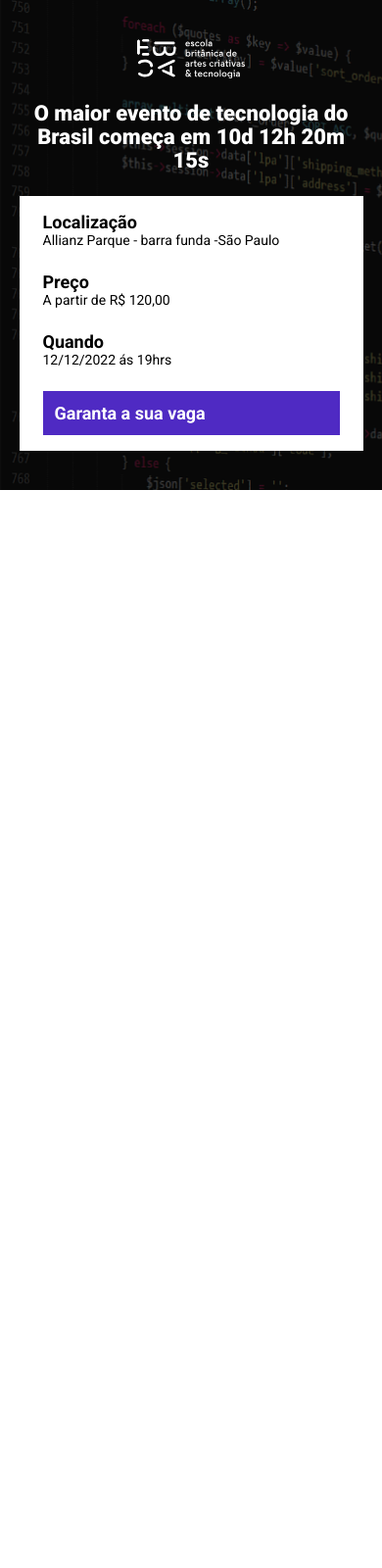
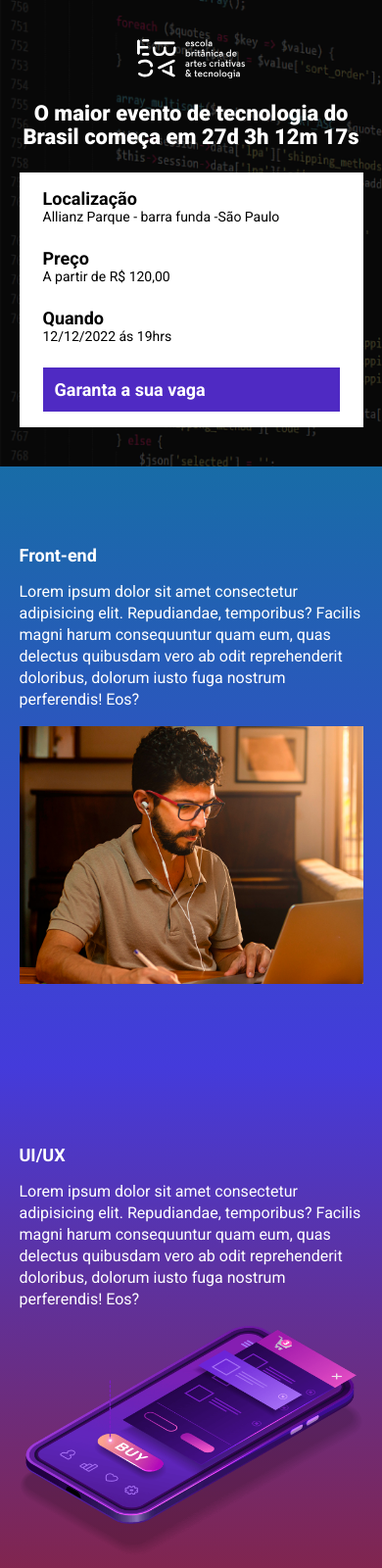
Before and after one commit to eriicdev/ebac_tech_talks, a website built with Parcel: page src/index.html in a window 390 px wide. Shown: the top 1600 px of the page at 98% size. Before the commit the page ends 844 px from the top, so only its background shows below. Built offline with nearby package versions, Linux system fonts and the light colour scheme.

Commit message:
commit final

```diff
--- a/src/index.html
+++ b/src/index.html
@@ -8,13 +8,14 @@
     <link rel="preconnect" href="https://fonts.gstatic.com" crossorigin>
     <link href="https://fonts.googleapis.com/css2?family=Roboto:ital,wght@0,100;0,300;0,400;0,500;0,700;0,900;1,100;1,300;1,400;1,500;1,700;1,900&display=swap" rel="stylesheet">
     <link rel="stylesheet" href="styles/main.scss">
+    <link rel="stylesheet" href="https://unpkg.com/aos@next/dist/aos.css" />
 </head>
 <body>
     <header class="hero">
         <div class="container">
             <img class="hero__logo" src="images/ebac_logo.svg" alt="EBAC">
             <p class="hero__text">
-                O maior evento de tecnologia do Brasil começa em 10d 12h 20m 15s
+                O maior evento de tecnologia do Brasil começa em <span id="contador"></span>
             </p>
             <div class="infos-bar">
                 <ul class="infos-bar__infos">
@@ -38,6 +39,55 @@
         </div>
     </header>
 
+    <section class="event event--fronted">
+        <div class="container"  data-aos="fade-right">
+            <div class="event__detail">
+                <h2 class="event__detail__title">Front-end</h2>
+                <p class="event__detail__description">
+                    Lorem ipsum dolor sit amet consectetur adipisicing elit. Repudiandae, temporibus? Facilis magni harum consequuntur quam eum, quas delectus quibusdam vero ab odit reprehenderit doloribus, dolorum iusto fuga nostrum perferendis! Eos?
+                </p>
+            </div>
+            <img class="event__image" src="images/frontend.png" alt="Front-end">
+        </div>
+    </section>
+
+    <section class="event event--ux-ui  event--image-left">
+        <div class="container" data-aos="fade-left">
+            <div class="event__detail">
+                <h2 class="event__detail__title">UI/UX</h2>
+                <p class="event__detail__description">
+                    Lorem ipsum dolor sit amet consectetur adipisicing elit. Repudiandae, temporibus? Facilis magni harum consequuntur quam eum, quas delectus quibusdam vero ab odit reprehenderit doloribus, dolorum iusto fuga nostrum perferendis! Eos?
+                </p>
+            </div>
+            <img class="event__image" src="images/ui-ux.png" alt="UX/UI">
+        </div>
+    </section>
+
+    <section class="event event--data-science">
+        <div class="container" data-aos="fade-right">
+            <div class="event__detail">
+                <h2 class="event__detail__title">Data Science</h2>
+                <p class="event__detail__description">
+                    Lorem ipsum dolor sit amet consectetur adipisicing elit. Repudiandae, temporibus? Facilis magni harum consequuntur quam eum, quas delectus quibusdam vero ab odit reprehenderit doloribus, dolorum iusto fuga nostrum perferendis! Eos?
+                </p>
+            </div>
+            <img class="event__image" src="images/data.png" alt="Data-science">
+        </div>
+    </section>
+
+    <section class="event event--backend event--image-left">
+        <div class="container" data-aos="fade-left">
+            <div class="event__detail">
+                <h2 class="event__detail__title">Back-end</h2>
+                <p class="event__detail__description">
+                    Lorem ipsum dolor sit amet consectetur adipisicing elit. Repudiandae, temporibus? Facilis magni harum consequuntur quam eum, quas delectus quibusdam vero ab odit reprehenderit doloribus, dolorum iusto fuga nostrum perferendis! Eos?
+                </p>
+            </div>
+            <img class="event__image" src="images/backend.png" alt="back-end">
+        </div>
+    </section>
+
+    <script src="https://unpkg.com/aos@next/dist/aos.js"></script>
     <script src="scripts/main.js"></script>
 </body>
 </html>
--- a/src/scripts/main.js
+++ b/src/scripts/main.js
@@ -1 +1,27 @@
-console.log("olá mundo");
+AOS.init();
+
+const dataDoEvento = new Date('Dec 15, 2024 19:00:00');
+const timeStampDoEvento = dataDoEvento.getTime();
+
+const contaAsHoras = setInterval(function(){
+    const agora = new Date();
+    const timeStampAtual = agora.getTime();
+
+    const distanciaAteoEvento = timeStampDoEvento - timeStampAtual;
+
+    const diaEmMs = 1000 * 60 * 60 * 24;
+    const horaEmMs = 1000 * 60 * 60;
+    const minutoEmMs = 1000 * 60;
+
+    const diasAteoEvento = Math.floor(distanciaAteoEvento / diaEmMs);
+    const horasAteoEvento = Math.floor((distanciaAteoEvento % diaEmMs) / horaEmMs);
+    const minutosAteoEvento = Math.floor((distanciaAteoEvento % horaEmMs) / minutoEmMs);
+    const segundosAteoEvento = Math.floor((distanciaAteoEvento % minutoEmMs) / 1000);
+
+    document.getElementById('contador').innerHTML = ` ${diasAteoEvento}d ${horasAteoEvento}h ${minutosAteoEvento}m ${segundosAteoEvento}s`;
+
+    if (distanciaAteoEvento < 0) {
+        clearInterval(contaAsHoras);
+        document.getElementById('contador').innerHTML = 'Vadas expiradas!'
+    }
+},1000)
--- /dev/null
+++ b/src/styles/_event.scss
@@ -0,0 +1,64 @@
+@use 'variables';
+
+.event {
+    padding: 80px 0;
+
+    &--fronted{
+        background-image:linear-gradient(variables.$blue1, variables.$blue2); //na frente das cores é recomendado por a direção do gradiente, quando não colocamos igual eu fiz, ele fica aplicado na vertical.
+    }
+
+    &--ux-ui{
+        background-image:linear-gradient(variables.$blue2, variables.$pink);
+    }
+
+    &--data-science{
+        background-image:linear-gradient(variables.$pink, variables.$yellow);
+    }
+
+    &--backend{
+        background-image:linear-gradient(variables.$yellow, variables.$pink);
+    }
+
+    &--image-left{
+        .container{
+            flex-direction: row-reverse;  //usando isso para aplicarms apenas nas sections que quisermos em que a img vá na frente do texto, estamos invertendo a linha
+        }
+    }
+
+    .container{
+        display: flex;
+        gap: 40px;
+    }
+
+    &__image{
+        max-width: 360px;
+    }
+
+    &__detail{
+        &__title{
+            font-size: 18px;
+            font-weight: bold;
+            margin-bottom: 16px;
+        }
+
+        &__description{
+            font-size: 16px;
+            line-height: 22px;
+        }
+    }
+
+    @media (max-width: 640px) {
+        .container{
+            display: block;
+        }
+
+        &__image {
+            width: 100%;
+        }
+
+        &__detail{
+            margin-right: 0;
+            margin-bottom: 16px;
+        }
+    }
+}
--- a/src/styles/_hero.scss
+++ b/src/styles/_hero.scss
@@ -1,3 +1,5 @@
+@use 'variables';
+
 .hero{
     padding-top: 64px;
     padding-bottom: 100px;
@@ -16,7 +18,7 @@
         left: 0;
         width: 100%;//criando um elemento por cima da imagem para diminuir a opacidade da imagem de fundo.
         height: 100%;
-        background-color: #000;
+        background-color: variables.$seondaryTextColor;
         content: '';
         opacity: 0.7; //falamos que a cor desse elemento vai apenas até 70%
     }
--- /dev/null
+++ b/src/styles/_variables.scss
@@ -0,0 +1,8 @@
+$textColor: #fff;
+$seondaryTextColor: #000;
+
+$blue1: #186ca7;
+$blue2: #443bdb;
+$pink: #89223b;
+$yellow: #9c791d;
+$purple: #4f2ac3;
--- a/src/styles/components/_buttons.scss
+++ b/src/styles/components/_buttons.scss
@@ -1,3 +1,5 @@
+@use '../variables';
+
 .button{
     padding: 12px;
     font-size: 18px;
@@ -6,8 +8,8 @@
     white-space: nowrap;  //forçando o texto a nao quebrar e ficar na mesma linha
 
     &--primary{
-        color: #fff;
-        background-color: #4f2ac3;
+        color: variables.$textColor;
+        background-color: variables.$purple;
     }
 
     @media(max-width:640px){
--- a/src/styles/components/_infos_bar.scss
+++ b/src/styles/components/_infos_bar.scss
@@ -1,6 +1,8 @@
+@use '../variables';
+
 .infos-bar{
     padding: 16px 24px;
-    background-color: #fff;
+    background-color: variables.$textColor;
     display: flex;
     justify-content: space-between;
 
@@ -11,10 +13,10 @@
 
         &__item{
             font-size: 14px;
-            color: #000;
+            color: variables.$seondaryTextColor;
 
             b{
-                color: #000;
+                color: variables.$seondaryTextColor;
                 font-size: 18px;
                 display: block;  //faz com que oque tiver na tag b ocupe uma linha só pra ele
             }
--- a/src/styles/main.scss
+++ b/src/styles/main.scss
@@ -1,13 +1,15 @@
 @use 'hero';
 @use 'components/infos_bar';
 @use 'components/buttons';
+@use 'event';
+@use 'variables';
 
 * {
     margin: 0;
     padding: 0;
     box-sizing: border-box;
     font-family: Roboto, sans-serif;
-    color: #fff;
+    color: variables.$textColor;
     list-style: none;
     text-decoration: none;
 }
```
Also changed, not shown: package.json (+4 -4 lines), 1 other file.
